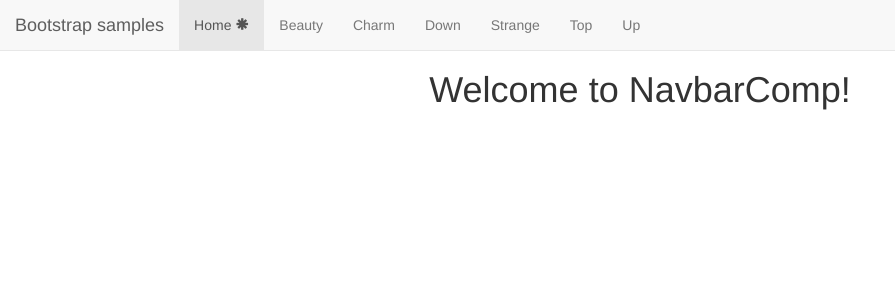
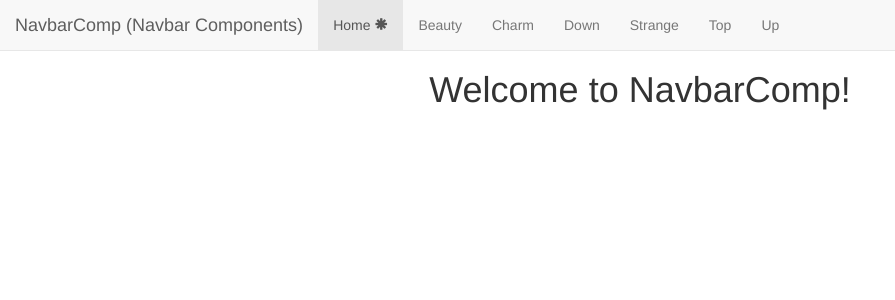
Before and after one commit to pdngithub/NavbarComp, an Angular app: page / in a window 1280 px wide. Shown: the top 300 px of the page, without its empty margins (0-895 px from the left). Built offline with nearby package versions, Linux system fonts and the light colour scheme.

Commit message:
Fixed up title

```diff
--- a/src/app/nav-bar/nav-bar.component.html
+++ b/src/app/nav-bar/nav-bar.component.html
@@ -9,7 +9,7 @@
         <span class="icon-bar"></span>
         <span class="icon-bar"></span>
       </button>
-      <a class="navbar-brand" href="#">Bootstrap samples</a>
+      <a class="navbar-brand" href="#">NavbarComp (Navbar Components)</a>
     </div>
     <!-- Collect the nav links, forms, and other content for toggling -->
     <div class="collapse navbar-collapse" id="bs-example-navbar-collapse-1">
```
